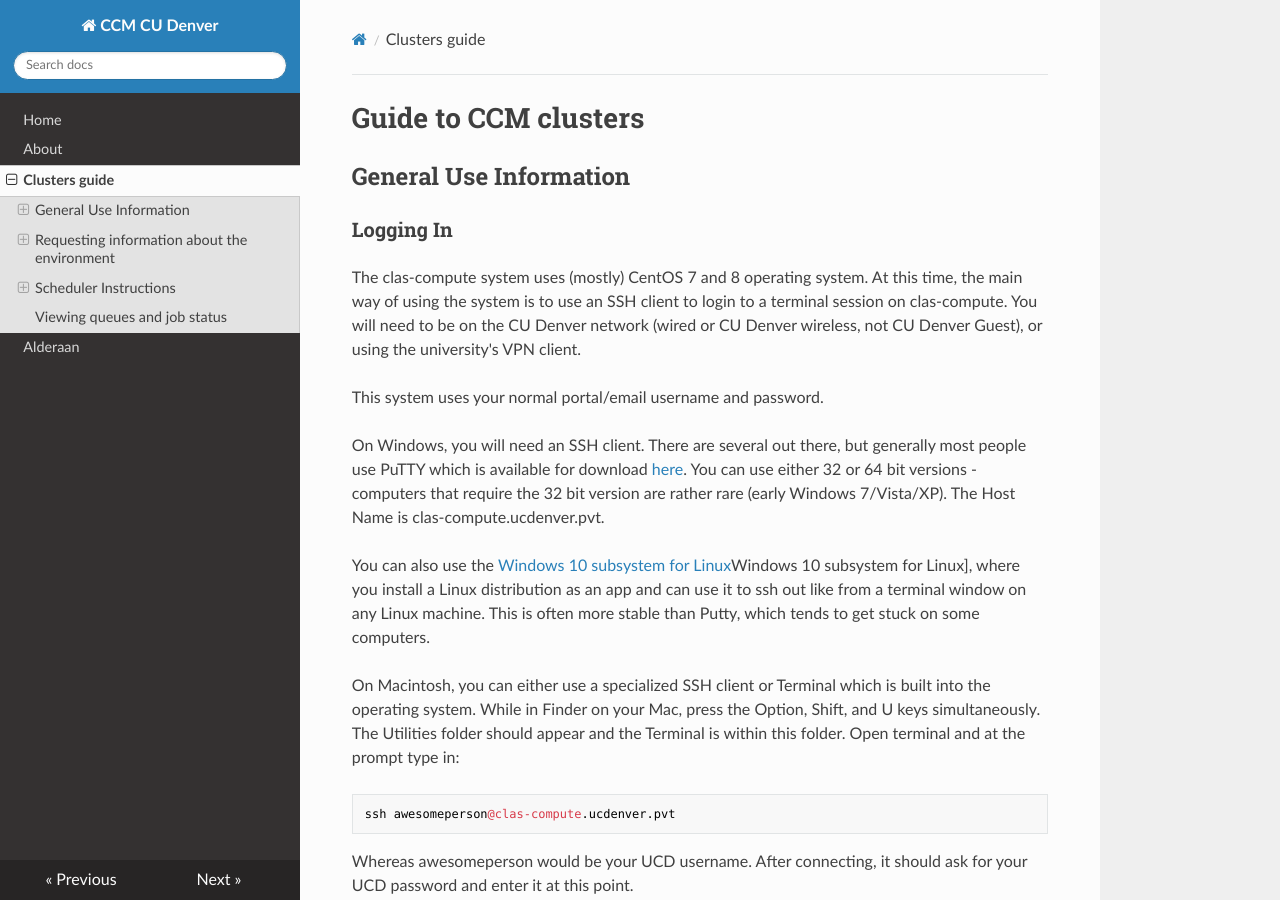
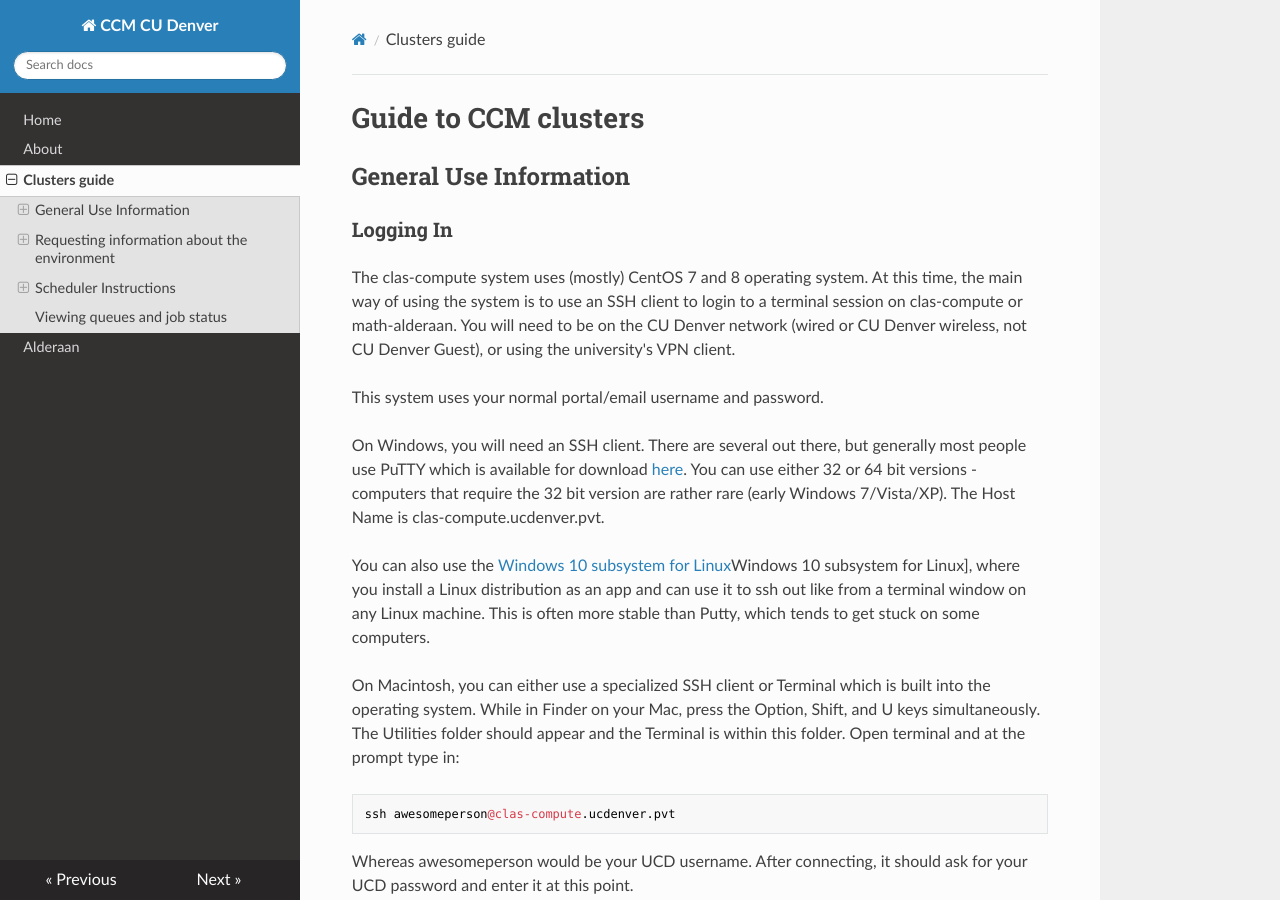
Before and after one commit to ccmucdenver/ccm-docs, an MkDocs documentation site: the page built from docs/clusters_guide.md, in a window 1280 px wide and 900 px high. Built offline with MkDocs 1.6.1, drawn with Linux system fonts in a browser that asks for light colours; nearby versions of some CDN libraries.

Commit message:
adding alderaan login

```diff
--- a/docs/clusters_guide.md
+++ b/docs/clusters_guide.md
@@ -2,7 +2,7 @@
 ## General Use Information
 ###Logging In
 
-The clas-compute system uses (mostly) CentOS 7 and 8 operating system. At this time, the main way of using the system is to use an SSH client to login to a terminal session on clas-compute. You will need to be on the CU Denver network (wired or CU Denver wireless, not CU Denver Guest), or using the university's VPN client.
+The clas-compute system uses (mostly) CentOS 7 and 8 operating system. At this time, the main way of using the system is to use an SSH client to login to a terminal session on clas-compute or math-alderaan. You will need to be on the CU Denver network (wired or CU Denver wireless, not CU Denver Guest), or using the university's VPN client.
 
 This system uses your normal portal/email username and password.
 
```
